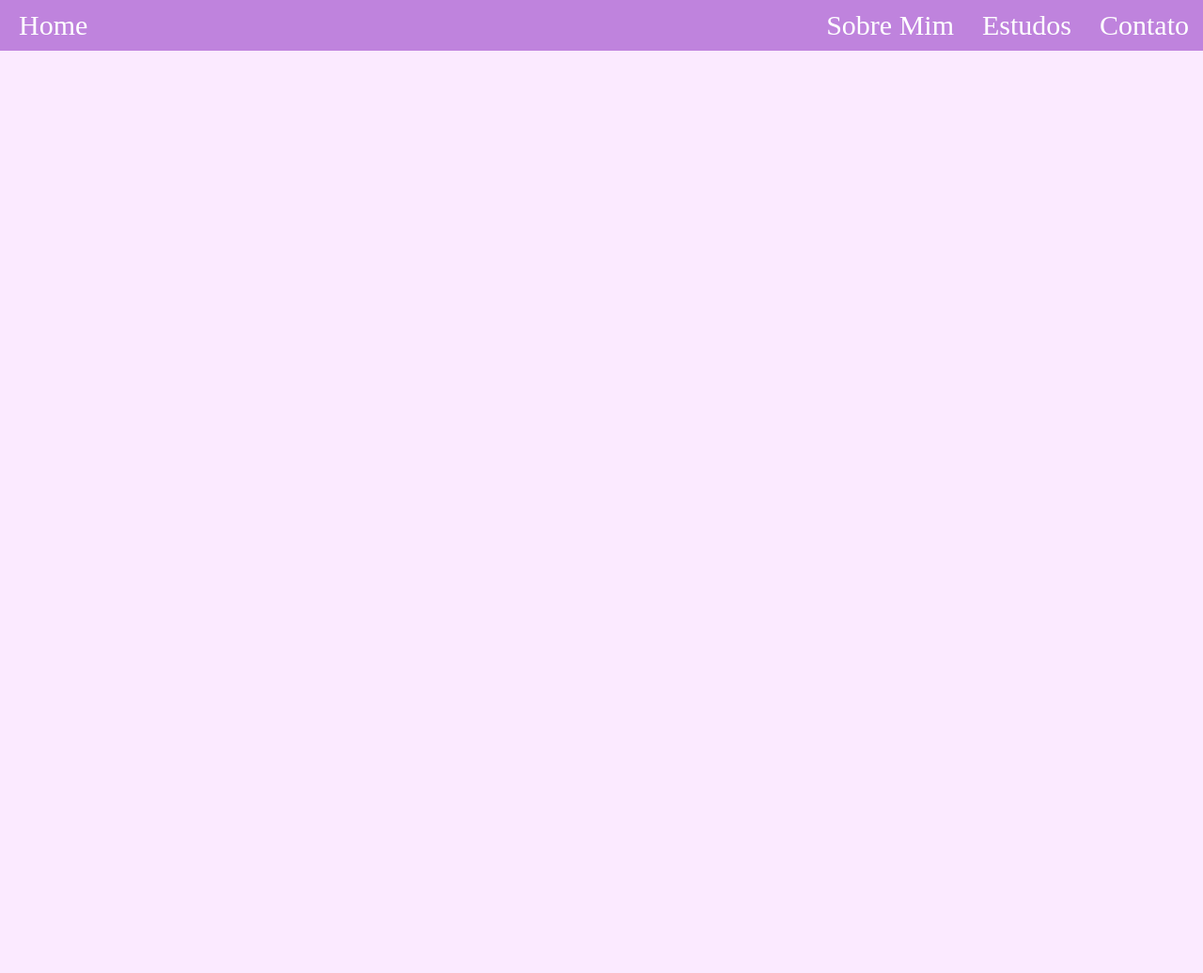
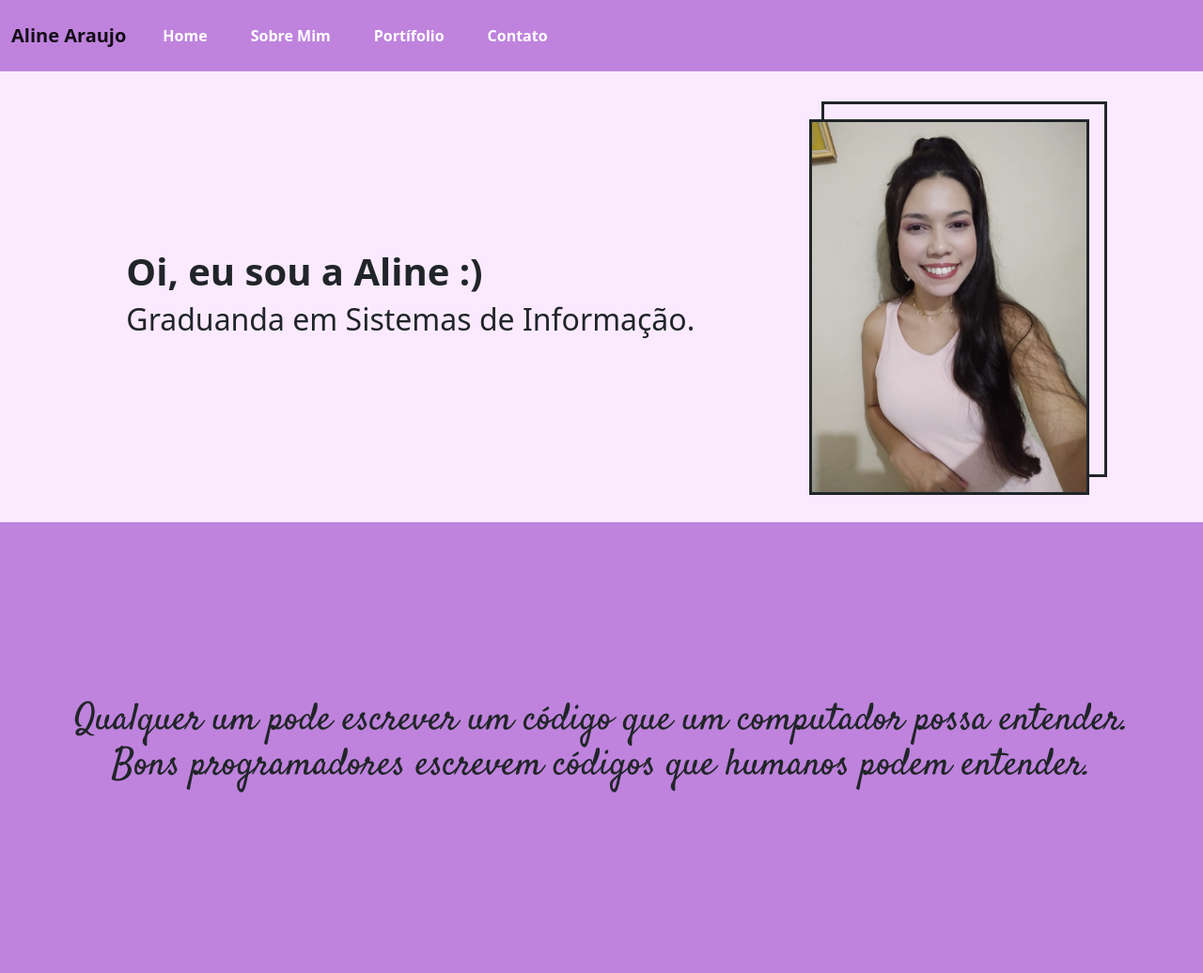
Before and after one commit to alinearaujo-ti/blog, a plain HTML site: page index.html in a window 1280 px wide. Shown: the whole page at 94% size. Before the commit the page ends 800 px from the top, so only its background shows below. Drawn offline with nearby package versions, Linux system fonts and the light colour scheme.

Commit message:
Apresentação do site

```diff
--- a/index.html
+++ b/index.html
@@ -1,20 +1,50 @@
-<!DOCTYPE html>
+<!doctype html>
 <html lang="en">
   <head>
-  <meta charset="UTF-8">
-  <meta http-equiv="X-UA-Compatible" content="IE=edge">
-  <meta name="viewport" content="width=device-width, initial-scale=1.0">
+    <meta charset="utf-8">
+    <meta name="viewport" content="width=device-width, initial-scale=1">
+    <link href="https://cdn.jsdelivr.net/npm/bootstrap@5.2.0-beta1/dist/css/bootstrap.min.css" rel="stylesheet" integrity="sha384-0evHe/X+R7YkIZDRvuzKMRqM+OrBnVFBL6DOitfPri4tjfHxaWutUpFmBp4vmVor" crossorigin="anonymous">
     <link rel="stylesheet" href="src/styles/main.css">
     <title>Blog</title>
   </head>
   <body>
-    <nav>
-      <a id="home" href="#">Home</a>
-      <ul>
-        <li><a href="#">Sobre Mim</a></li>
-        <li><a href="#">Estudos</a></li>
-        <li><a href="#">Contato</a></li>
+    <nav class="navbar navbar-expand-lg">
+      <div class="container-fluid">
+        <a class="navbar-brand" href="#">Aline Araujo</a>
+        <button class="navbar-toggler" type="button" data-bs-toggle="collapse" data-bs-target="#navbarNav" aria-controls="navbarNav" aria-expanded="false" aria-label="Toggle navigation">
+          <span class="navbar-toggler-icon"></span>
+        </button>
+        <div class="collapse navbar-collapse" id="navbarNav">
+          <ul class="navbar-nav">
+            <li class="nav-item">
+              <a class="nav-link active" aria-current="page" href="#">Home</a>
+            </li>
+            <li class="nav-item">
+              <a class="nav-link" href="#">Sobre Mim</a>
+            </li>
+            <li class="nav-item">
+              <a class="nav-link" href="#">Portífolio</a>
+            </li>
+            <li class="nav-item">
+              <a class="nav-link" href="#">Contato</a>
+            </li>
           </ul>
+        </div>
+      </div>
     </nav>
+    <section class="container-fluid d-flex justify-content-evenly" id="apresentation">
+      <div id="left-side">
+        <h1>Oi, eu sou a Aline :)</h1>
+        <h2>Graduanda em Sistemas de Informação.</h2>
+      </div>
+      <div id="right-side">
+        <div id="quadro"></div>
+        <img src="src/images/aline.jpeg" alt="">
+      </div>
+    </section>
+    <section class="container-fluid" id="first-sentence">
+      <h3>Qualquer um pode escrever um código que um computador possa entender. Bons programadores escrevem códigos que humanos podem entender.</h3>
+    </section>
+    <script src="https://cdn.jsdelivr.net/npm/bootstrap@5.2.0-beta1/dist/js/bootstrap.bundle.min.js" integrity="sha384-pprn3073KE6tl6bjs2QrFaJGz5/SUsLqktiwsUTF55Jfv3qYSDhgCecCxMW52nD2" crossorigin="anonymous"></script>
   </body>
 </html>
--- a/src/styles/main.css
+++ b/src/styles/main.css
@@ -1,41 +1,91 @@
-*{
+@import url('https://fonts.googleapis.com/css2?family=Satisfy&display=swap');
+
+* {
   margin: 0;
   padding: 0;
   border: border-box;
 }
-body{
+
+body {
   background-color: rgb(251, 234, 255)
 }
-body nav{
+
+/* Menu */
+
+body .navbar {
   background-color:rgb(191, 131, 221);
-  display:flex;
-  justify-content: space-between;
 }
-body nav #home{
-  font-size: 30px;
-  list-style: none;
-  margin: 0 10px;
-  padding: 10px;
-  color:rgb(255, 255, 255);
-  text-decoration: none;
-}
-body nav ul {
-  display:flex;
-  justify-content: right;
-}
-body nav ul li{
-  font-size: 30px;
-  list-style: none;
+
+body .navbar .container-fluid .navbar-nav .nav-item {
   margin: 0 5px;
   padding: 10px;
+  font-size: 1rem;
+  font-weight: 600;
 }
-body nav ul li a{
-  text-decoration: none;
-  color: rgb(255, 255, 255);
+
+body .navbar .container-fluid .navbar-brand {
+  font-weight: 600;
 }
-body nav ul li:hover{
+
+body .navbar .container-fluid .navbar-nav .nav-item .nav-link{
+  color: #fff;
+}
+
+body .navbar .container-fluid .navbar-nav .nav-item:hover{
   background-color:darkviolet;
 }
-body nav #home:hover{
-  background-color:darkviolet;
+
+/* Apresentation */
+
+body #apresentation {
+  padding: 0;
+  height: 30rem;
 }
+
+body #apresentation #left-side {
+  display: flex;
+  padding: 2rem;
+  flex-direction: column;
+  justify-content: center;
+}
+
+body #apresentation #left-side h1 {
+  font-weight: bold;
+}
+
+body #apresentation #right-side {
+  display: flex;
+}
+
+body #apresentation #right-side {
+  width: 19rem;
+  height: 25rem;
+  margin-top: 2rem;
+  border: 3px solid;
+}
+
+body #apresentation #right-side img {
+  height: 25rem;
+  max-width: 100%;
+  margin-top: 1rem;
+  border: 3px solid;
+  position: absolute;
+  margin-left: -1rem;
+}
+
+/* First Sentence */
+
+body #first-sentence {
+  padding: 4rem;
+  height: 30rem;
+  display: flex;
+  text-align: center;
+  align-items: center;
+  justify-content: center;
+  background-color:rgb(191, 131, 221);
+}
+
+body #first-sentence h3 {
+  font-size: 2.5rem;
+  font-family: 'Satisfy', cursive;
+}
```
Also changed, not shown: src/images/aline.jpeg (added). Lines whose indentation alone changed are shown as unchanged.
